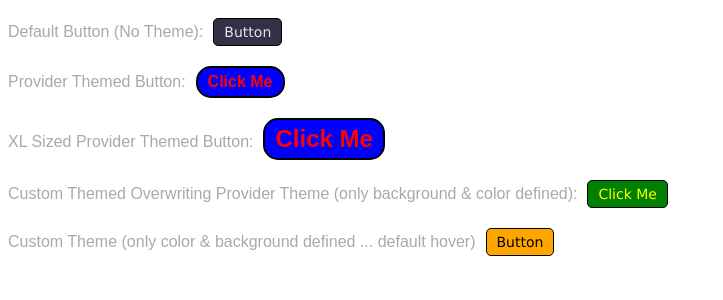
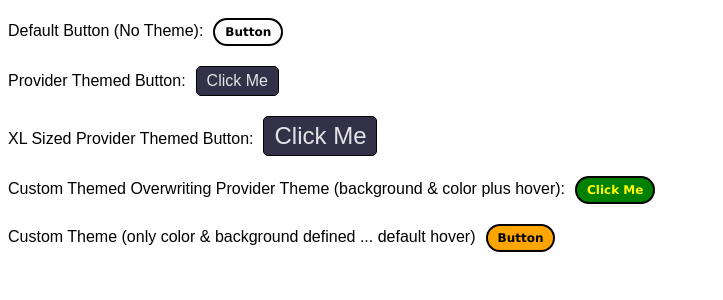
Before and after one commit to Tri4Ty/CatalogZero, a React (Create React App) app in the folder dev/: page / in a window 1280 px wide. Shown: the top 300 px of the page, without its empty margins (0-723 px from the left). Built offline with nearby package versions, Linux system fonts and the light colour scheme; the HTML template or start-up script is replaced by a standard one.

Commit message:
changing styles

```diff
--- a/dev/newTheme.js
+++ b/dev/newTheme.js
@@ -1,8 +1,11 @@
 const newTheme = {
     button: {
-        primary: 'hotpink',
-        secondary: 'yellow',
-        lightest: 'aqua'
+        backgroundColor: "green",
+        color: "yellow",
+        hover: {
+          color: "green",
+          backgroundColor: "yellow"
+        }
     }
 };
 
--- a/dev/src/App.js
+++ b/dev/src/App.js
@@ -3,17 +3,7 @@ import { createGlobalStyle } from "styled-components";
 
 import Button from "../../src/Button";
 import withCustomTheme from "../../src/CustomThemeProvider";
-
-const myCustomTheme = {
-  button: {
-    backgroundColor: "green",
-    color: "yellow",
-    hover: {
-      color: "green",
-      backgroundColor: "yellow"
-    }
-  }
-};
+import customTheme from '../newTheme';
 
 const GlobalStyle = createGlobalStyle`
   body {
@@ -22,7 +12,7 @@ const GlobalStyle = createGlobalStyle`
   }
 `;
 
-const MyCustomThemedButton = withCustomTheme(Button, myCustomTheme);
+const MyCustomThemedButton = withCustomTheme(Button, customTheme);
 const onClick = () => alert("You Clicked Me!!");
 
 /*
@@ -46,8 +36,7 @@ const App = () => (
     </div>
     <div>
       <label>
-        Custom Themed Overwriting Provider Theme (only background & color
-        defined):
+        Custom Themed Overwriting Provider Theme (background & color plus hover):
       </label>
       <MyCustomThemedButton onClick={onClick}>Click Me</MyCustomThemedButton>
     </div>
--- a/dev/theme.js
+++ b/dev/theme.js
@@ -1,8 +1,8 @@
 const colorPallet = {
-  primary: "blue",
-  secondary: "red",
-  lightest: "lightGrey",
-  darkest: "darkGrey"
+  primary: "#333147",
+  secondary: "#e4e3e8",
+  lightest: "white",
+  darkest: "black"
 };
 
 const typography = {
@@ -20,17 +20,18 @@ const theme = {
   button: {
     backgroundColor: colorPallet.primary,
     borderColor: "#000",
-    borderRadius: "15px",
-    borderWidth: "2px",
+    borderRadius: "5px",
+    borderWidth: "1px",
     borderStyle: "solid",
     color: colorPallet.secondary,
     display: "inline",
     fontFamily: typography.fontFamily,
     fontSize: typography.sizes.medium,
-    fontWeight: "bold",
+    fontWeight: "normal",
     margin: "10px",
     outline: "none",
     padding: "5px 10px",
+
     hover: {
       color: colorPallet.primary,
       backgroundColor: colorPallet.secondary
--- a/src/Button.js
+++ b/src/Button.js
@@ -4,25 +4,24 @@ import styled from "styled-components";
 
 const theme = {
   button: {
-    backgroundColor: "#333147",
+    backgroundColor: "white",
     borderColor: "#000",
-    borderRadius: "5px",
-    borderWidth: "1px",
+    borderRadius: "15px",
+    borderWidth: "2px",
     borderStyle: "solid",
-    color: "#e4e3e8",
+    color: "black",
     display: "inline",
     fontFamily: "Verdana",
-    fontSize: "14px",
-    fontWeight: "normal",
+    fontSize: "12px",
+    fontWeight: "bold",
     margin: "10px",
     outline: "none",
     padding: "5px 10px",
-
     hover: {
-      color: "#333147",
-      backgroundColor: "#e4e3e8"
+      color: "white",
+      backgroundColor: "black"
     }
-  }
+  },
 };
 
 const ThemedButton = styled.button`
--- a/webpack.dev.config.js
+++ b/webpack.dev.config.js
@@ -36,6 +36,6 @@ module.exports = merge(core, {
     // enable hot module replacement
     hot: true,
     // launce a browser by default on start up
-    open: "Google Chrome"
+    open: "chrome"
   }
 });
```
